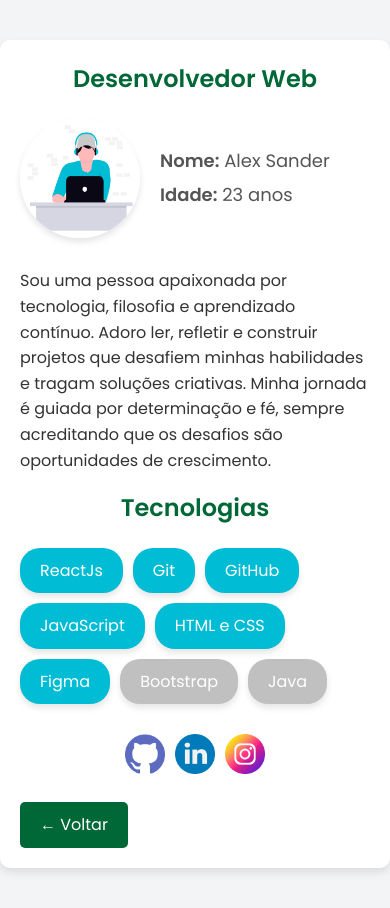
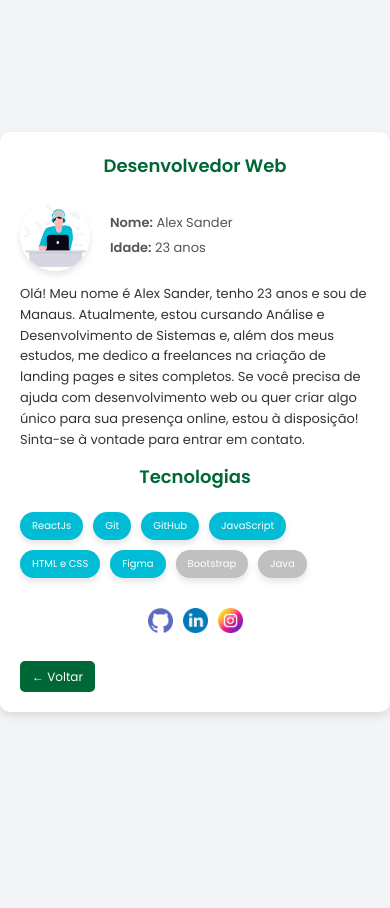
Before and after one commit to allekx/Profile, a plain HTML site: page sobre/sobre.html in a window 390 px wide. After the commit the page ends 844 px from the top, so only its background shows below. Drawn offline with Linux system fonts and the light colour scheme.

Commit message:
ajustes de visualização mobile

```diff
--- a/sobre/sobre.css
+++ b/sobre/sobre.css
@@ -7,10 +7,14 @@ body {
   background-color: #f3f4f6;
   color: #333;
   line-height: 1.6;
+  display: flex;
+  justify-content: center;
+  align-items: center;
+  height: 100vh;
 }
 
 .container {
-  max-width: 900px;
+  max-width: 50%;
   margin: 40px auto;
   padding: 20px;
   background: white;
@@ -29,7 +33,6 @@ body {
 .profile {
   display: flex;
   align-items: center;
-  margin-bottom: 30px;
 }
 
 .profile img {
@@ -102,3 +105,43 @@ footer a:hover {
 .back-button:hover {
   background-color: #004c2e;
 }
+
+@media (min-width: 380px) and (max-width: 1142px) {
+  .container {
+    max-width: 100%;
+    background: white;
+    border-radius: 10px;
+    box-shadow: 0 4px 8px rgba(0, 0, 0, 0.1);
+  }
+  div p {
+    font-size: 13px;
+  }
+
+  .section-title {
+    font-size: 18px;
+  }
+
+  .profile-info {
+    font-size: 12px;
+  }
+
+  .profile img {
+    width: 70px;
+    height: 70px;
+  }
+
+  .hobby {
+    font-size: 10px;
+    padding: 6px 12px;
+  }
+
+  footer a img {
+    width: 25px;
+    height: 25px;
+  }
+
+  .back-button {
+    font-size: 12px;
+    padding: 6px 12px;
+  }
+}
--- a/sobre/sobre.html
+++ b/sobre/sobre.html
@@ -18,7 +18,7 @@
           </div>
       </div>
       <div>
-          <p>Sou uma pessoa apaixonada por tecnologia, filosofia e aprendizado contínuo. Adoro ler, refletir e construir projetos que desafiem minhas habilidades e tragam soluções criativas. Minha jornada é guiada por determinação e fé, sempre acreditando que os desafios são oportunidades de crescimento.</p>
+          <p>Olá! Meu nome é Alex Sander, tenho 23 anos e sou de Manaus. Atualmente, estou cursando Análise e Desenvolvimento de Sistemas e, além dos meus estudos, me dedico a freelances na criação de landing pages e sites completos. Se você precisa de ajuda com desenvolvimento web ou quer criar algo único para sua presença online, estou à disposição! Sinta-se à vontade para entrar em contato.</p>
       </div>
       <div class="section-title">Tecnologias</div>
       <div class="hobbies">
@@ -35,7 +35,7 @@
         <a href="https://github.com/allekx/"><img src="../icon/github icon.png" alt="GitHub">
         </a>
         <a href="https://br.linkedin.com/in/alex-sander-campos-lopes-42938521b?original_referer=https%3A%2F%2Fbr.search.yahoo.com%2F"><img src="../icon/linkedin icon.png" alt="Linkedin"></a>
-        <a href="#"><img src="../icon/instagram icon.png" alt="Instagram"></a>
+        <a href="https://www.instagram.com/dev.allex/"><img src="../icon/instagram icon.png" alt="Instagram"></a>
       </footer>
       <a class="back-button" href="../index.html">← Voltar</a>
   </div>
--- a/style.css
+++ b/style.css
@@ -8,16 +8,15 @@ body {
   color: #ffffff;
   display: flex;
   justify-content: center;
-  align-items: start;
+  align-items: center;
   height: 100vh;
 }
 
 .profile-container {
   text-align: center;
   background: #2a2a2a;
-  margin-top: 5rem;
-  width: 90%;
-  max-width: 550px;
+  width: 50%;
+  height: 50%;
   border-radius: 10px;
   padding: 20px;
   box-shadow: 0 4px 10px rgba(0, 0, 0, 0.5);
@@ -82,3 +81,14 @@ body {
   border-radius: 5px;
   margin-top: 10px;
 }
+
+
+@media (min-width: 380px) and (max-width: 1142px) {
+
+  .profile-container {
+    width: 100%;
+  }
+
+
+
+}
```
Also changed, not shown: projetos/trabalhos.css (line endings or trailing spaces).
